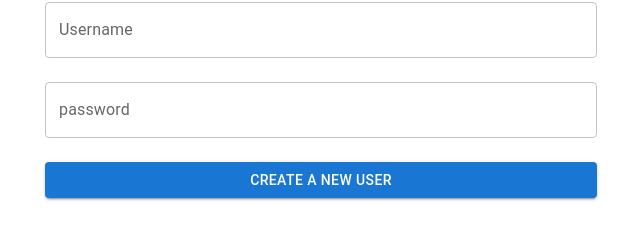
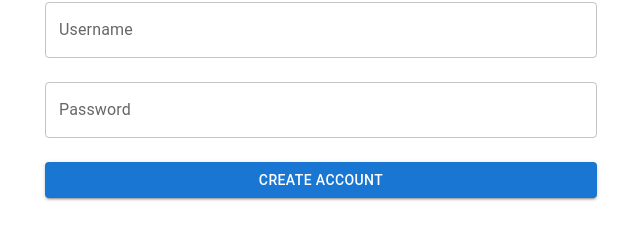
Before and after one commit to KhangLeThanh/personalTask-frontend, a React (Vite) app: page /register in a window 1280 px wide. Shown: the part 118-358 px from the top of the page, without its empty margins (319-959 px from the left). Built offline with nearby package versions, Linux system fonts and the light colour scheme.

Commit message:
adding styling card

```diff
--- a/src/views/Dashboard/TaskCard/TaskCard.tsx
+++ b/src/views/Dashboard/TaskCard/TaskCard.tsx
@@ -57,12 +57,20 @@ const TaskCard: React.FC<TaskCardProps> = ({
   };
   if (isLoadingToDo || isLoadingInProgress || isLoadingDone)
     return <p>Loading...</p>;
-
+  // Column styling
+  const columnStyle = {
+    border: "1px solid #ccc",
+    borderRadius: "8px",
+    padding: "16px",
+    minHeight: "300px",
+    backgroundColor: "#f9f9f9",
+  };
   return (
     <Box sx={{ padding: 3 }}>
       <Grid container spacing={3}>
         {/* To Do Column */}
         <Grid size={4}>
+          <Box sx={columnStyle}>
             <Typography variant="h6" sx={{ marginBottom: 2 }}>
               To Do
             </Typography>
@@ -106,10 +114,12 @@ const TaskCard: React.FC<TaskCardProps> = ({
                   </Card>
                 ))
               : null}
+          </Box>
         </Grid>
 
         {/* In Progress Column */}
         <Grid size={4}>
+          <Box sx={columnStyle}>
             <Typography variant="h6" sx={{ marginBottom: 2 }}>
               In Progress
             </Typography>
@@ -153,10 +163,12 @@ const TaskCard: React.FC<TaskCardProps> = ({
                   </Card>
                 ))
               : null}
+          </Box>
         </Grid>
 
         {/* Done Column */}
         <Grid size={4}>
+          <Box sx={columnStyle}>
             <Typography variant="h6" sx={{ marginBottom: 2 }}>
               Done
             </Typography>
@@ -200,6 +212,7 @@ const TaskCard: React.FC<TaskCardProps> = ({
                   </Card>
                 ))
               : null}
+          </Box>
         </Grid>
       </Grid>
     </Box>
--- a/src/views/Login/Login.tsx
+++ b/src/views/Login/Login.tsx
@@ -3,7 +3,7 @@ import { Button, Container, Typography, TextField, Alert } from "@mui/material";
 import { UIButtonVariants } from "../../utils/enum";
 import { useFormik } from "formik";
 import * as yup from "yup";
-import { loginUser } from "../../api/loginApi"; // Import the API functions
+import { loginUser } from "../../api/loginApi";
 import { useNavigate } from "react-router-dom";
 
 // Form initial values
--- a/src/views/Register/Register.tsx
+++ b/src/views/Register/Register.tsx
@@ -3,33 +3,50 @@ import { Button, Container, Typography, TextField, Alert } from "@mui/material";
 import { UIButtonVariants } from "../../utils/enum";
 import { useFormik } from "formik";
 import * as yup from "yup";
-import { createUser } from "../../api/userApi"; // Import the API functions
+import { createUser } from "../../api/userApi";
+import { loginUser } from "../../api/loginApi";
+
 import { useNavigate } from "react-router-dom";
 
+// Define form values type
+interface RegisterFormValues {
+  userName: string;
+  password: string;
+}
+
 // Form initial values
-const initialValues = {
+const initialValues: RegisterFormValues = {
   userName: "",
   password: "",
 };
+
+// Validation schema
 const validationSchema = yup.object().shape({
   userName: yup.string().required("Username is required"),
   password: yup.string().required("Password is required"),
 });
-const Regiser: React.FC = () => {
+
+const Register: React.FC = () => {
   const [errorMessage, setErrorMessage] = useState<string | null>(null);
+  const navigate = useNavigate();
 
-  const navigate = useNavigate();
   // Formik setup
-  const formik = useFormik({
+  const formik = useFormik<RegisterFormValues>({
     initialValues,
     validationSchema,
     onSubmit: async (values) => {
-      // Log the form data to the console
       try {
         const response = await createUser(values);
+
         if (response.status === 201) {
+          const loginResponse = await loginUser(values);
+          const data = loginResponse.data;
+          localStorage.setItem("token", data.token);
+          localStorage.setItem("userId", data.user.id);
+
           setErrorMessage(null);
-          setTimeout(() => navigate("/home"), 2000); // Redirect after 2s
+
+          navigate("/home");
         }
       } catch (error: unknown) {
         if (error instanceof Error) setErrorMessage(error.message);
@@ -43,6 +60,7 @@ const Regiser: React.FC = () => {
       <Typography variant="h4" gutterBottom>
         Register
       </Typography>
+
       {errorMessage && <Alert severity="error">{errorMessage}</Alert>}
 
       <form onSubmit={formik.handleSubmit}>
@@ -56,9 +74,10 @@ const Regiser: React.FC = () => {
           error={formik.touched.userName && Boolean(formik.errors.userName)}
           helperText={formik.touched.userName && formik.errors.userName}
         />
+
         <TextField
           name="password"
-          label="password"
+          label="Password"
           type="password"
           fullWidth
           margin="normal"
@@ -67,6 +86,7 @@ const Regiser: React.FC = () => {
           error={formik.touched.password && Boolean(formik.errors.password)}
           helperText={formik.touched.password && formik.errors.password}
         />
+
         <Button
           type="submit"
           variant={UIButtonVariants.CONTAINED}
@@ -74,11 +94,11 @@ const Regiser: React.FC = () => {
           fullWidth
           style={{ marginTop: "16px" }}
         >
-          Create a new user
+          Create Account
         </Button>
       </form>
     </Container>
   );
 };
 
-export default Regiser;
+export default Register;
```
Lines whose indentation alone changed are shown as unchanged.
